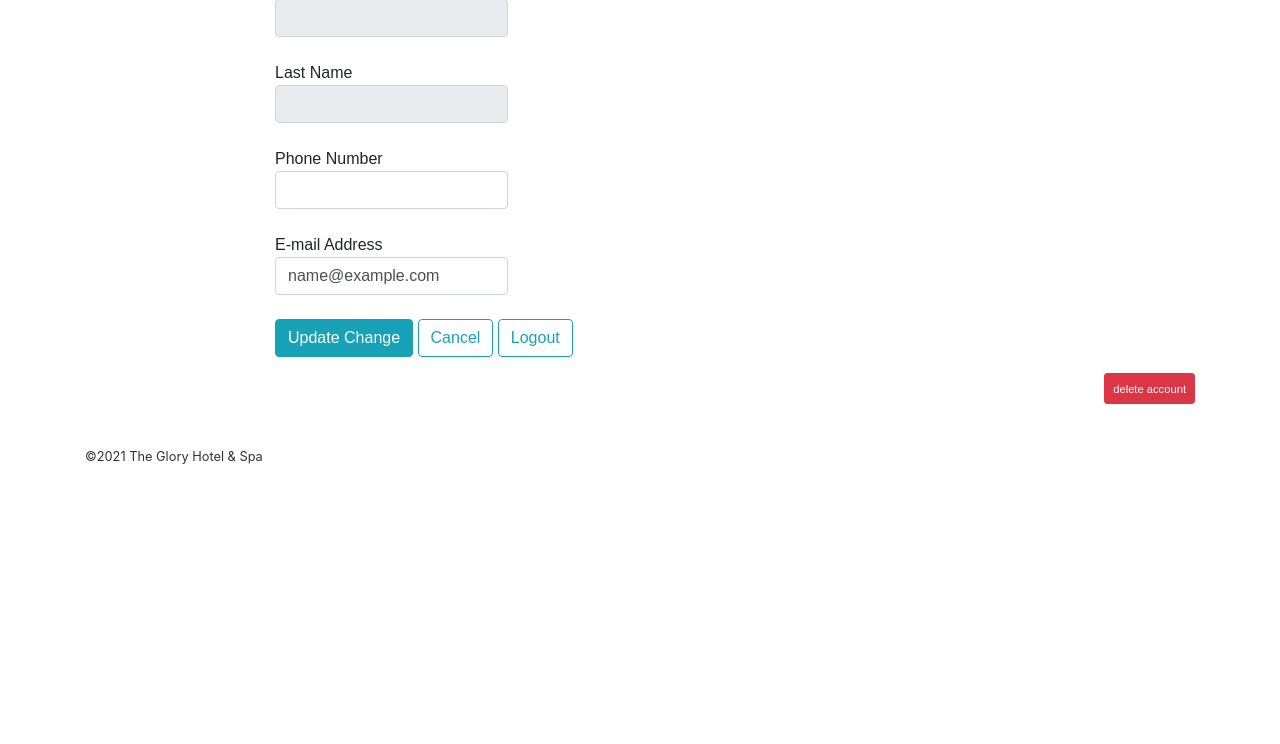
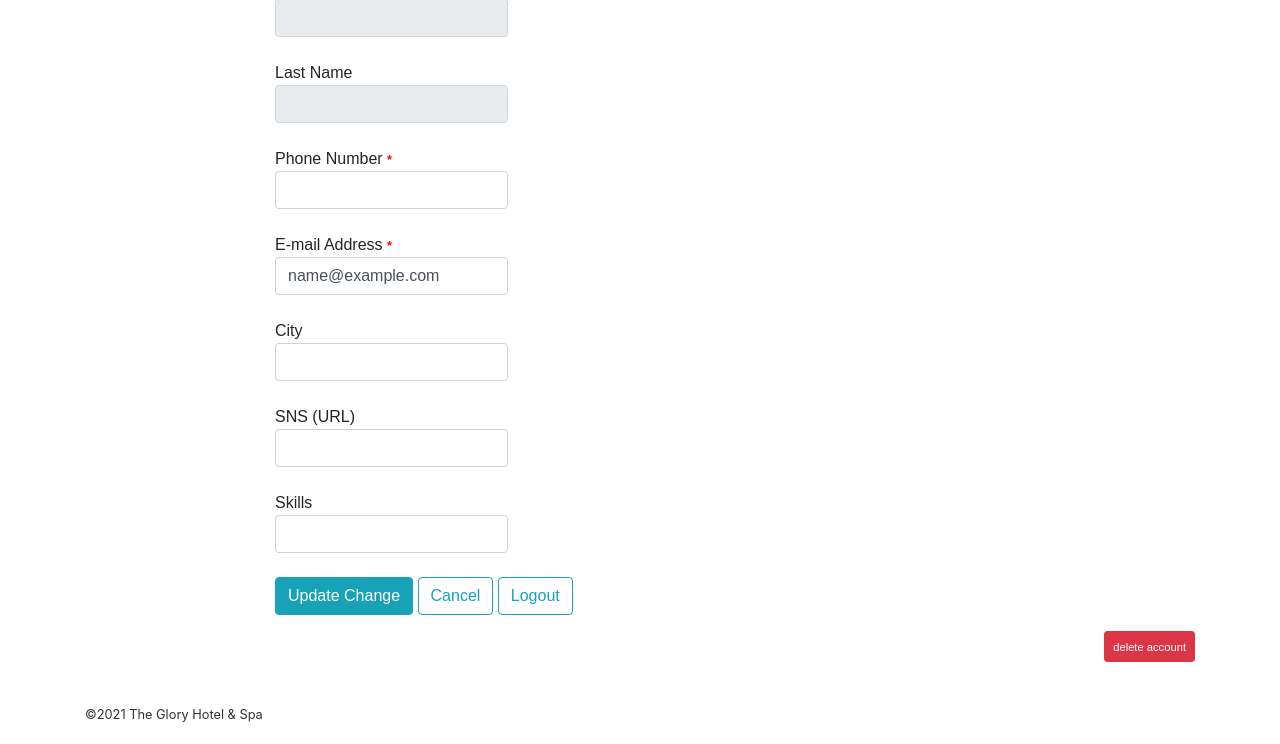
Before and after one commit to YurikoU/Course_Project, a PHP site: page /member_update.php in a window 1280 px wide. Shown: the part 452-1196 px from the top of the page. Before the commit the page ends 916 px from the top, so only its background shows below. Run offline with PHP 8.4, Linux system fonts and the light colour scheme; the visitor is signed in with stand-in values (Sample User, id 1); data that the repository does not hold is empty; some libraries are stand-ins or nearby versions.

Commit message:
Add files via upload

```diff
--- a/member_update.php
+++ b/member_update.php
@@ -41,11 +41,21 @@
                 <label>Last Name<input type="text" name="last_name" class="form-control" value="<?= "{$user['last_name']}" ?>" readonly></label>
               </div>
               <div class="form-group">
-                <label>Phone Number<input type="tel" name="phone" class="form-control"  value="<?= "{$user['phone']}" ?>" required></label>
+                <label>Phone Number <small style="color:red; font-weight:bold;">*</small><input type="tel" name="phone" class="form-control"  value="<?= "{$user['phone']}" ?>" required></label>
               </div>
               <div class="form-group">
-                <label>E-mail Address<input type="email" name="email" class="form-control" value="<?= "{$user['email']}" ?>" required></label>
+                <label>E-mail Address <small style="color:red; font-weight:bold;">*</small><input type="email" name="email" class="form-control" value="<?= "{$user['email']}" ?>" required></label>
               </div>
+              <div class="form-group">
+                <label>City<input type="text" name="city" class="form-control" value="<?= "{$user['city']}" ?>" ></label>
+              </div>
+              <div class="form-group">
+                <label>SNS (URL)<input type="url" name="sns" class="form-control" value="<?= "{$user['sns']}" ?>"></label>
+              </div>
+              <div class="form-group">
+                <label>Skills<input type="text" name="skills" class="form-control" value="<?= "{$user['skills']}" ?>"></label>
+              </div>
+
               <button name="update" class="btn btn-info" type="submit">Update Change</button>
               <a class="btn btn-outline-info" href="member_top.php">Cancel</a>
               <a class="btn btn-outline-info" href="logout.php">Logout</a>
--- a/notification.php
+++ b/notification.php
@@ -21,7 +21,8 @@
         foreach($messages as $message) {
           echo "{$message}<br>";
         }
-      echo "</div>";
+
+        echo "</div>";
     }
   }
 
--- a/signup_process.php
+++ b/signup_process.php
@@ -90,10 +90,7 @@
 
     // NORMALIZATION -------------------------------------------------------------------
     // Normalize the string fields (convert to lowercase and capitalize the first letter)
-
-    // Lowercase the email
     $email = strtolower($email);
-
     // Hash the password
     $password = password_hash($password, PASSWORD_DEFAULT);
     // END OF NORMALIZATION ----------------------------------------------------------------
```
Also changed, not shown: member_top.php (+14 -0 lines), member_update_process.php (+22 -1 lines), signup.php (+7 -7 lines).
